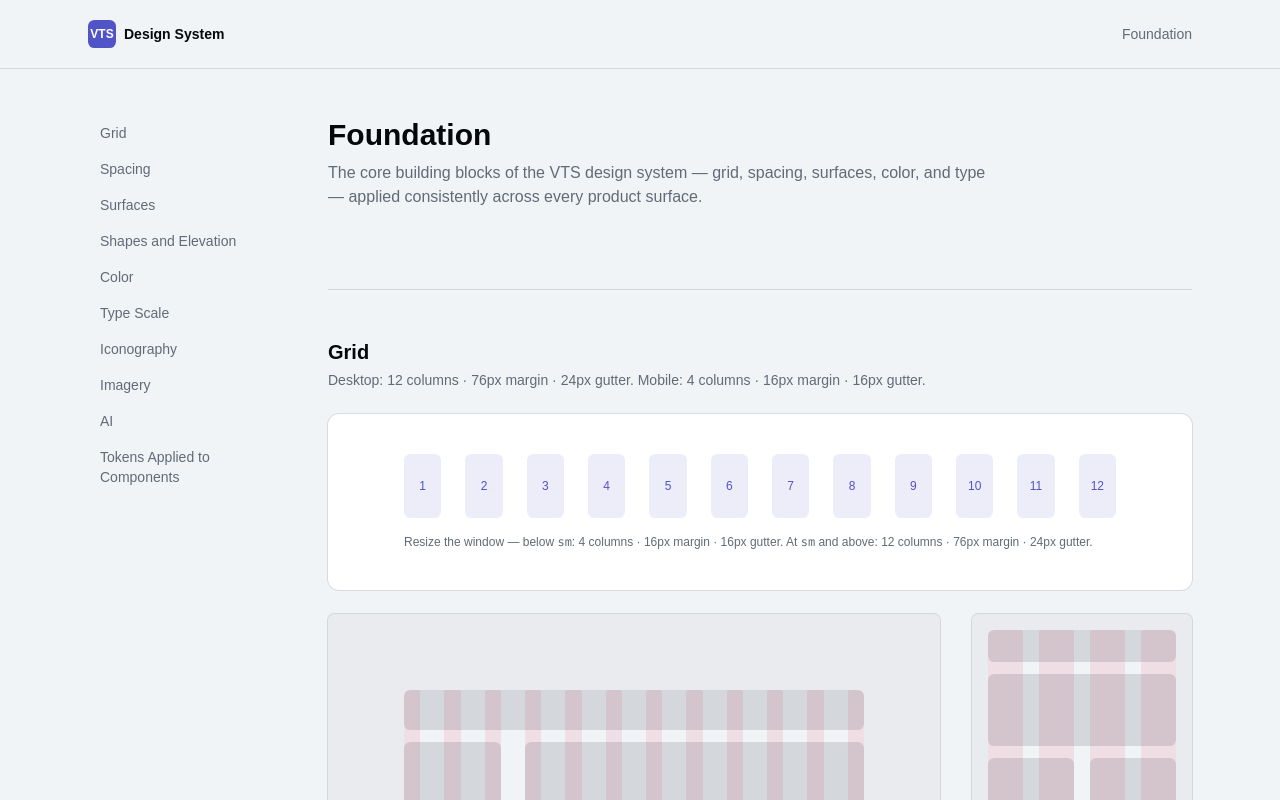
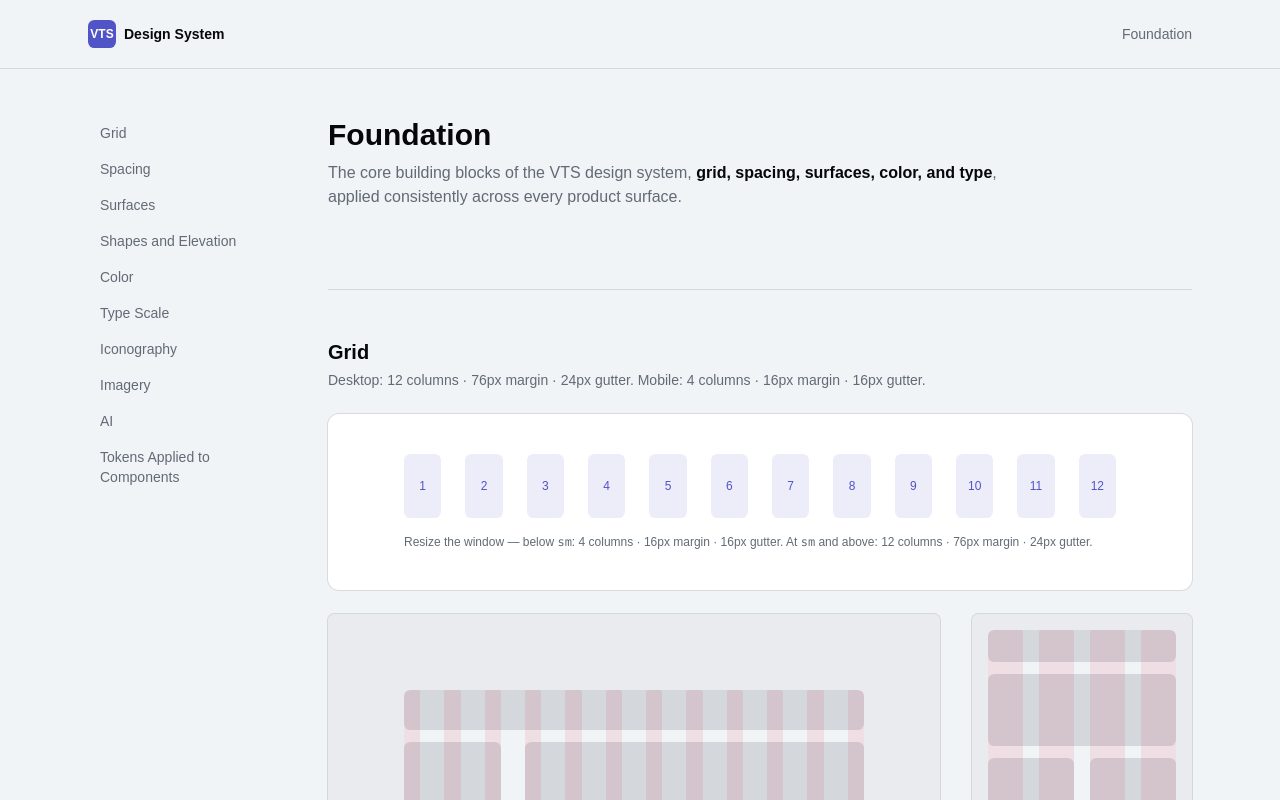
Before and after one commit to iangoldberg-vts/Reimagine-Tokens, a React (Vite) app: page / in a window 1280 px wide. Shown: the top 800 px of the page. Built offline with nearby package versions, Linux system fonts and the light colour scheme.

Commit message:
Update Foundation intro copy
Replace em dashes with commas and bold the five pillar names.

```diff
--- a/src/App.tsx
+++ b/src/App.tsx
@@ -283,8 +283,9 @@ function App() {
           <div>
             <h1 className="text-3xl font-semibold">Foundation</h1>
             <p className="mt-2 max-w-2xl text-muted-foreground">
-              The core building blocks of the VTS design system — grid, spacing, surfaces, color, and
-              type — applied consistently across every product surface.
+              The core building blocks of the VTS design system,{' '}
+              <strong className="font-semibold text-foreground">grid, spacing, surfaces, color, and type</strong>,
+              applied consistently across every product surface.
             </p>
           </div>
 
```
